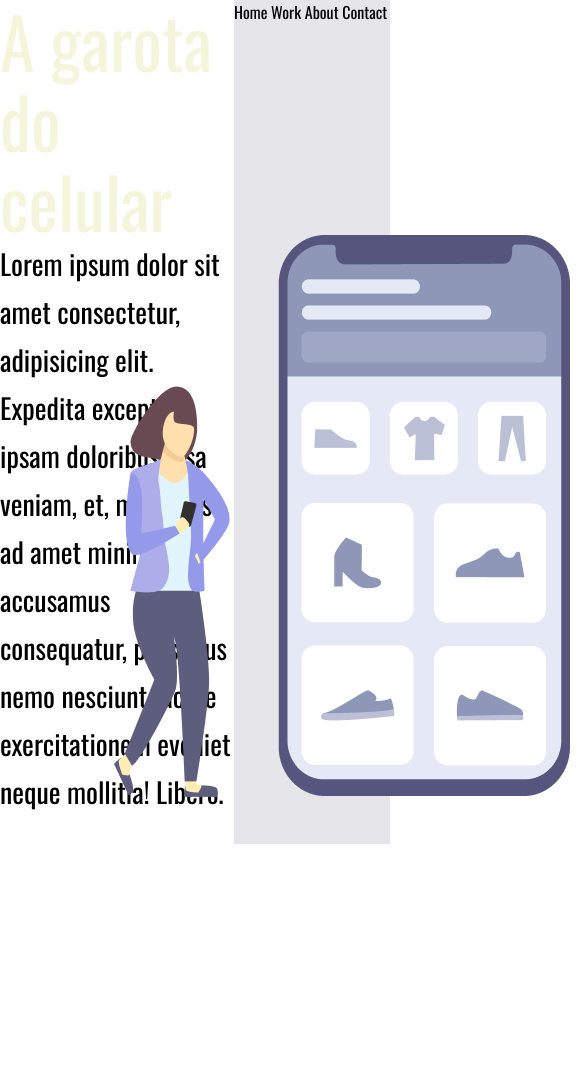
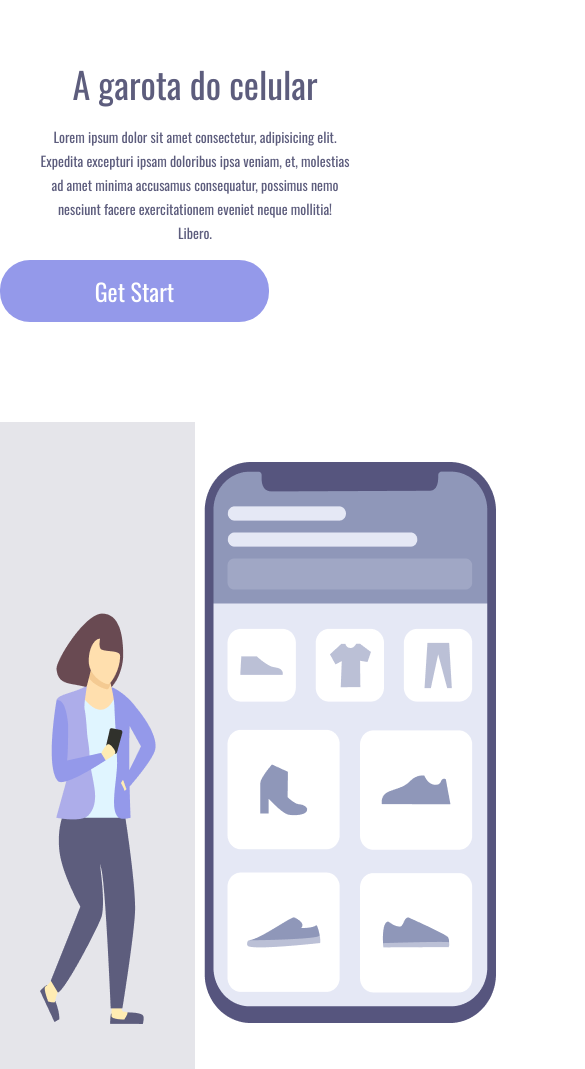
Before and after one commit to veralpassos/Easy-Shopping, a plain HTML site: page index.html in a window 390 px wide. Shown: the top 1069 px of the page, 585 px wide, since content can reach past the window. Before the commit the page ends 844 px from the top, so only its background shows below. Drawn offline with nearby package versions, Linux system fonts and the light colour scheme.

Commit message:
modifiquei o title no arquivo index.hhtml

```diff
--- a/index.html
+++ b/index.html
@@ -8,7 +8,7 @@
   <link rel="preconnect" href="https://fonts.gstatic.com" crossorigin>
   <link href="https://fonts.googleapis.com/css2?family=Oswald&family=Poppins:wght@500;700&display=swap" rel="stylesheet">
   <link rel="stylesheet" href="./styles.css">
-  <title>CSS-projeto</title>
+  <title>CSS-projeto1</title>
 </head>
 
 <body>
@@ -17,6 +17,7 @@
 
       <h1>A garota do celular</h1>
       <p>Lorem ipsum dolor sit amet consectetur, adipisicing elit. Expedita excepturi ipsam doloribus ipsa veniam, et, molestias ad amet minima accusamus consequatur, possimus nemo nesciunt facere exercitationem eveniet neque mollitia! Libero.</p>
+      <button>Get Start</button>
     </section>
     <section class="container-right">
       <header>
--- a/styles.css
+++ b/styles.css
@@ -3,6 +3,8 @@
   padding: 0;
   box-sizing: border-box;
   font-family: "Oswald", sans-serif;
+  font-weight: 400;
+  color: #5d5d7d;
 }
 .wrapper {
   height: 100vh;
@@ -12,6 +14,8 @@
 .container-left {
   display: inline-block;
   width: 60%;
+  padding-left: 136px;
+  margin-top: 20%;
 }
 .container-right {
   display: inline-block;
@@ -23,20 +27,100 @@
 img {
   position: relative;
   top: 25%;
-  right: 120px;
+  right: 130px;
 }
 
 h1 {
   font-size: 70px;
   font-weight: 400;
   line-height: 80px;
-  color: beige;
+  width: 368;
 }
 
 p {
   font-size: 28px;
-  font-weight: 400;
   line-height: 48px;
   letter-spacing: 0px;
   text-align: left;
+  margin: 15px 0;
+  width: 540px;
 }
+button {
+  width: 269px;
+  height: 62px;
+  background: #9499ea;
+  box-shadow: 8px 18px24px;
+  border: none;
+  border-radius: 30px;
+  font-size: 24px;
+  line-height: 36px;
+  text-align: center;
+  color: #ffffff;
+  cursor: pointer;
+}
+button:hover {
+  opacity: 0.8;
+}
+button:active {
+  opacity: 0.5;
+}
+a {
+  font-size: 28px;
+  line-height: 41px;
+  color: #5d5d7d;
+  margin-right: 41px;
+  cursor: pointer;
+}
+a:hover {
+  opacity: 0.4;
+}
+a:active {
+  opacity: 0.8;
+}
+a:nth-child(2) {
+  opacity: 0.4;
+}
+header {
+  padding: 24px 0 0 54px;
+}
+
+@media screen and (max-width: 900px) {
+  .container-left {
+    width: 100%;
+    height: 50%;
+    padding: 0;
+    margin: 0;
+  }
+  .container-right {
+    display: block;
+    height: auto;
+    width: 50%;
+    position: static;
+    padding: 40px;
+  }
+  img {
+    position: static;
+  }
+  header {
+    display: none;
+    max-width: 90%;
+  }
+  h1 {
+    font-size: 36px;
+    line-height: 52px;
+    width: auto;
+    margin: 58px 50px 0 50px;
+    text-align: center;
+  }
+  p {
+    margin: 15px 40px;
+    width: auto;
+    text-align: center;
+    font-size: 14px;
+    line-height: 24px;
+  }
+  bottom {
+    margin: 0 auto;
+    display: block;
+  }
+}
```
